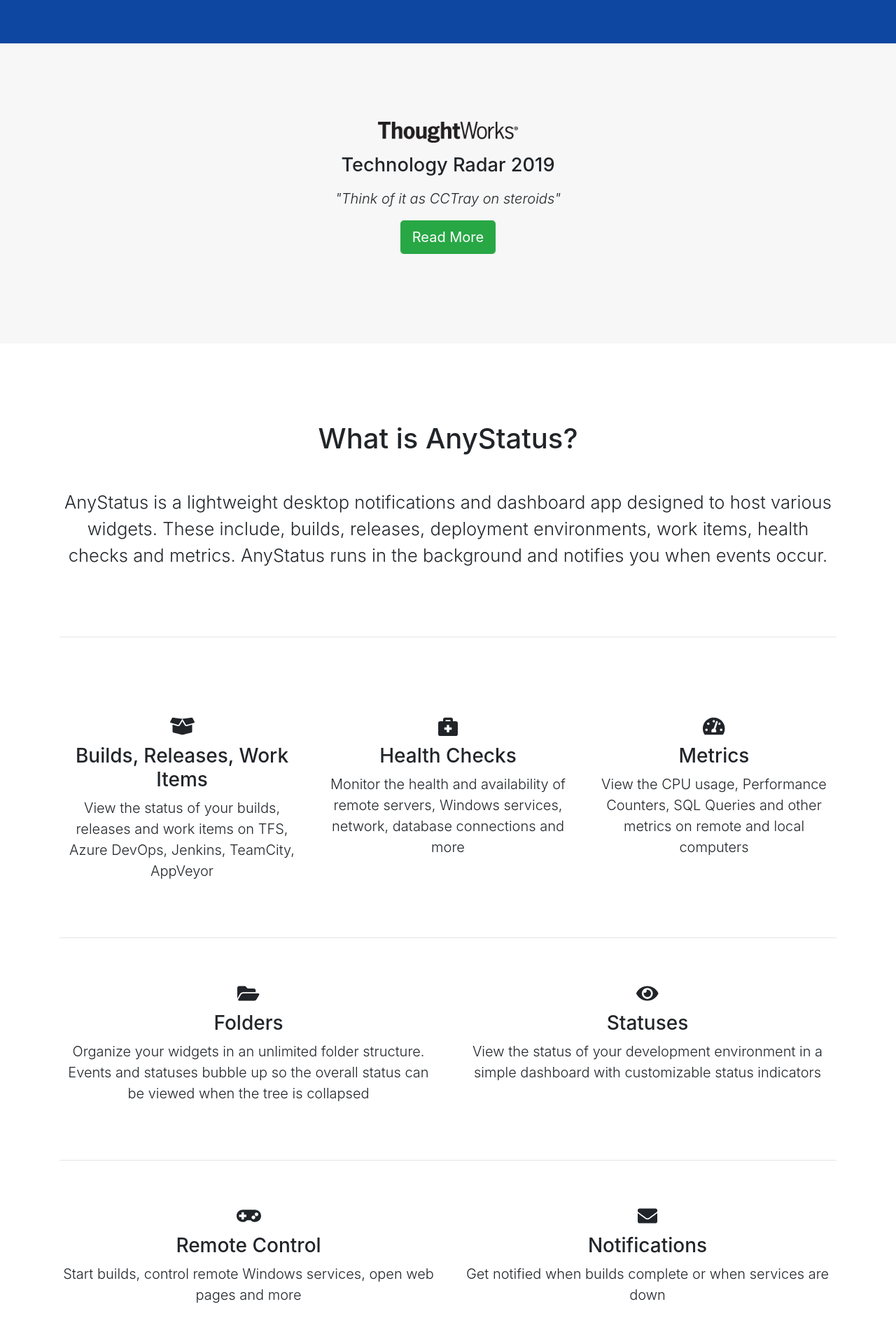
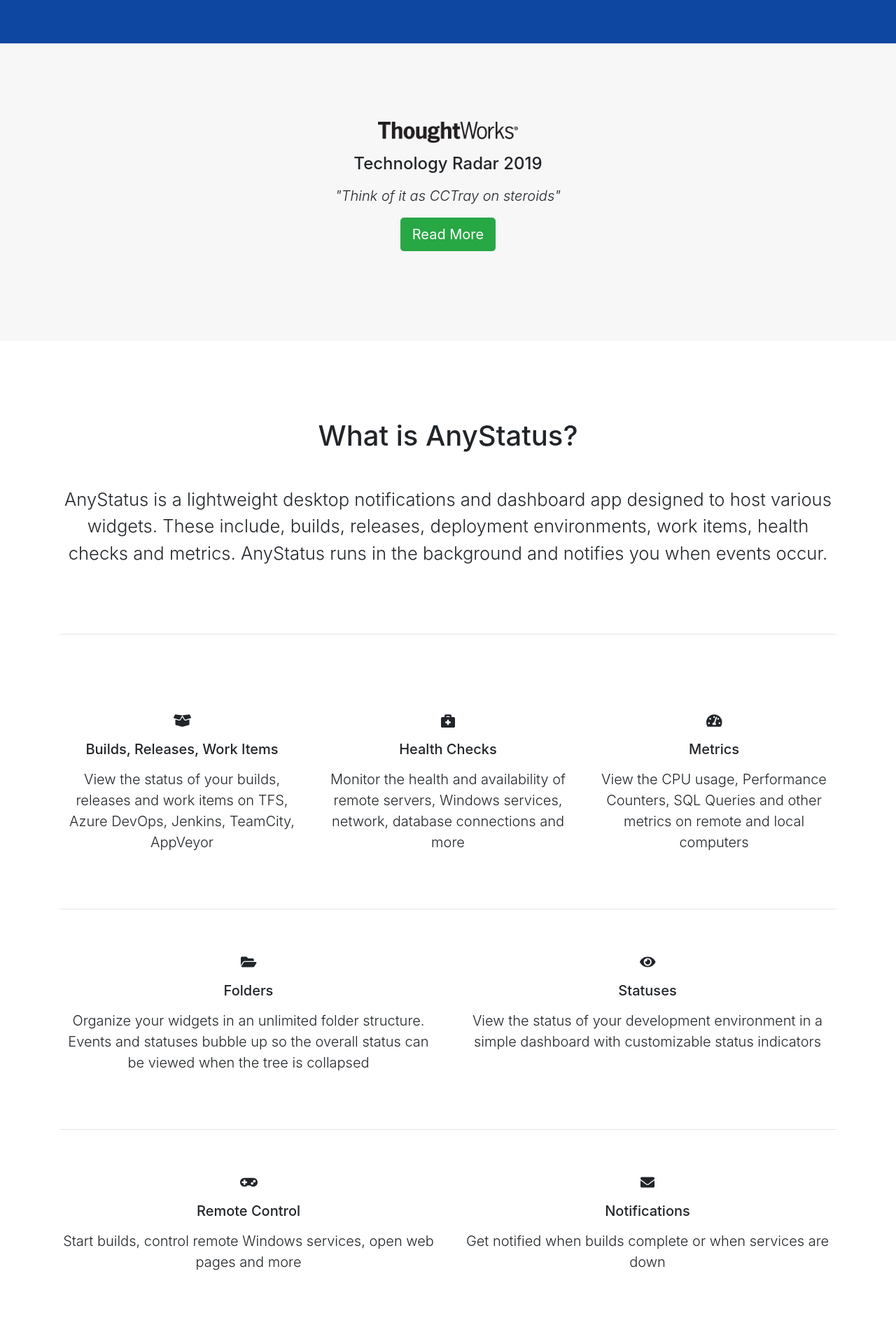
Before and after one commit to AnyStatus/anystatus.github.io, a Jekyll site: the page built from index.html, in a window 1280 px wide. Shown: the part 730-2624 px from the top of the page at 70% size. Built offline with Jekyll 4.4.1, drawn with Linux system fonts in a browser that asks for light colours; comment, search, counter and statistics services are not loaded.

Commit message:
Update site.css

```diff
--- a/assets/css/site.css
+++ b/assets/css/site.css
@@ -30,6 +30,11 @@
 }
 
 h2 {
-    font-size: 1.7rem;
+    font-size: 1.5em;
     margin-bottom: 1rem;
 }
+
+h3 {
+    font-size: 1.25em;
+    margin-bottom: 1rem;
+}
```
